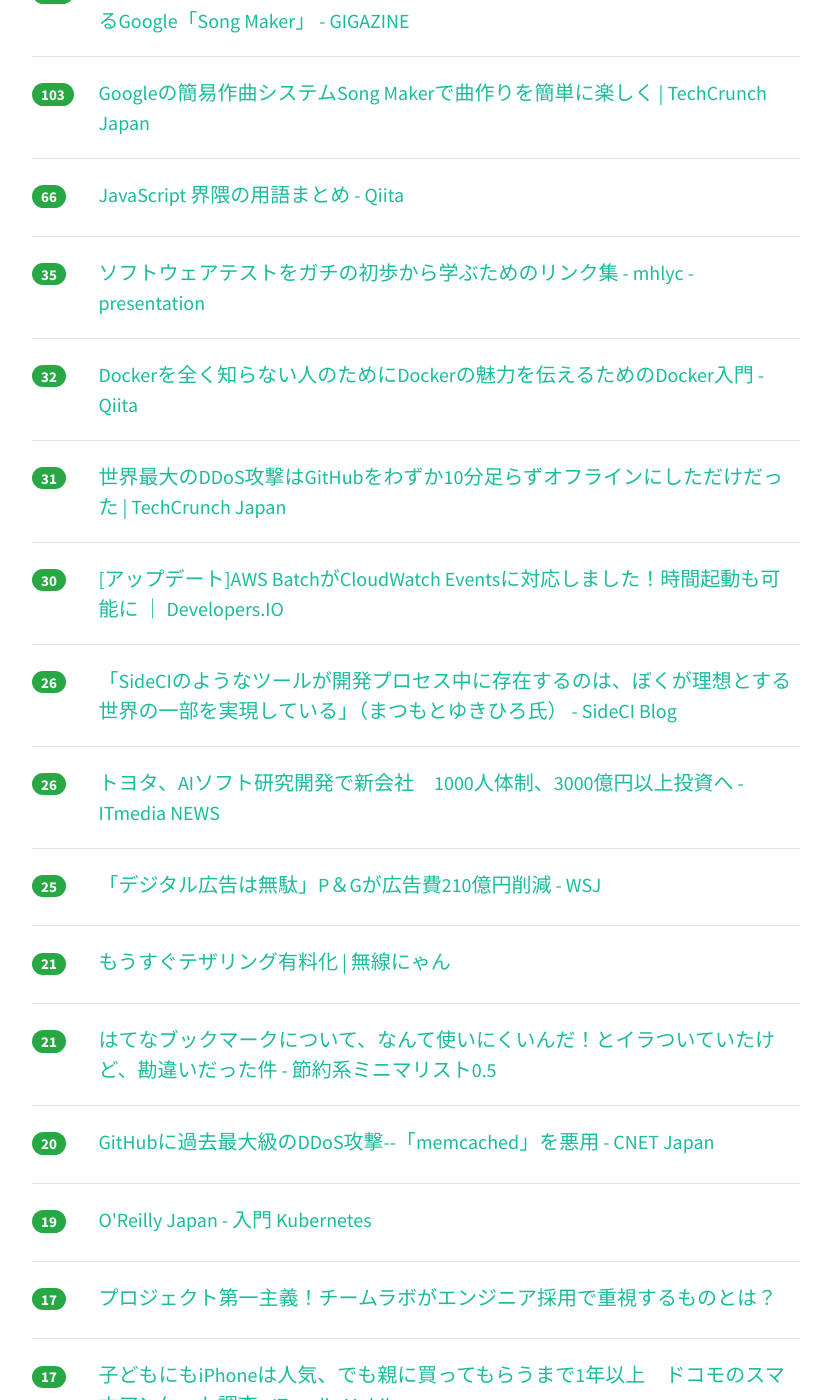
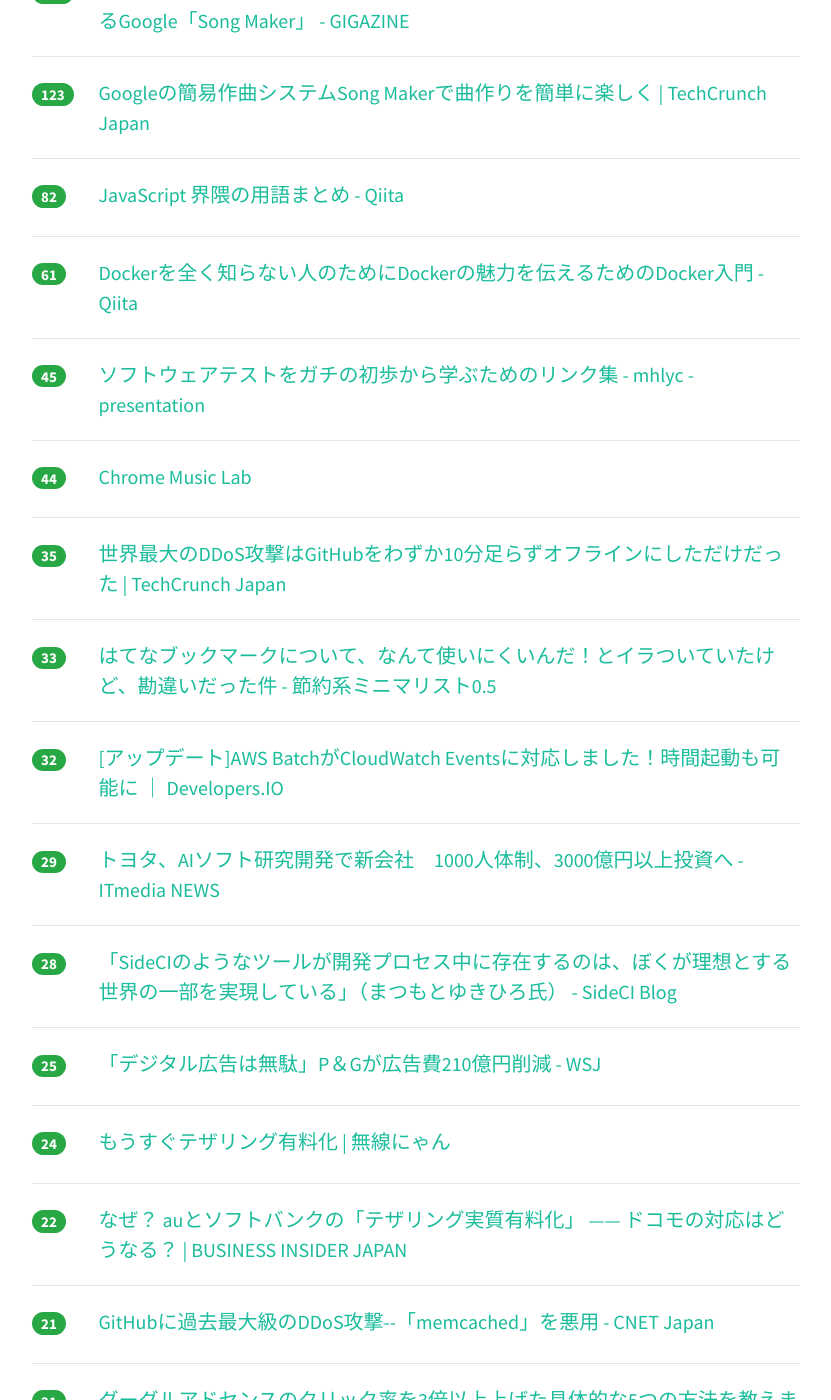
Before and after one commit to yatta47/hatena-matome-site, a Jekyll site: the page built from _posts/2018-03-03-hatena.md, in a window 1280 px wide and 1400 px high, scrolled down 419 px. Shown: the whole window, without its empty margins (224-1055 px from the left). Built offline with Jekyll 4.4.1, drawn with Linux system fonts in a browser that asks for light colours; nearby versions of some CDN libraries; some of the changed text lies outside the part shown.

Commit message:
Updated 2018-03-03

```diff
--- a/_posts/2018-03-03-hatena.md
+++ b/_posts/2018-03-03-hatena.md
@@ -1,54 +1,64 @@
 ---
 layout: post
 title:  "2018-03-03 はてぶIT"
-date:   2018-03-03 11:03:03
+date:   2018-03-03 12:03:19
 tags: [it-hotentry]
 ---
-23 件のデータあり
+28 件のデータあり
 
 <hr><div class="row">
-<div class="col-1"><span class="badge badge-pill badge-success h2">211</span></div>
+<div class="col-1"><span class="badge badge-pill badge-success h2">275</span></div>
 <div class="col-11"><a href='https://gigazine.net/news/20180302-chrome-music-lab-song-maker/' target='_blank'>インストール不要・誰でも無料で打ち込み音楽をブラウザ上で簡単に作曲できるGoogle「Song Maker」 - GIGAZINE</a></div>
 </div>
 <hr>
 <div class="row">
-<div class="col-1"><span class="badge badge-pill badge-success h2">103</span></div>
+<div class="col-1"><span class="badge badge-pill badge-success h2">123</span></div>
 <div class="col-11"><a href='http://jp.techcrunch.com/2018/03/02/2018-03-02-googles-song-maker-experiment-makes-making-songs-easy/' target='_blank'>Googleの簡易作曲システムSong Makerで曲作りを簡単に楽しく | TechCrunch Japan</a></div>
 </div>
 <hr>
 <div class="row">
-<div class="col-1"><span class="badge badge-pill badge-success h2">66</span></div>
+<div class="col-1"><span class="badge badge-pill badge-success h2">82</span></div>
 <div class="col-11"><a href='https://qiita.com/sinsengumi/items/e20342d13cbdd7ac2304' target='_blank'>JavaScript 界隈の用語まとめ - Qiita</a></div>
 </div>
 <hr>
 <div class="row">
-<div class="col-1"><span class="badge badge-pill badge-success h2">35</span></div>
+<div class="col-1"><span class="badge badge-pill badge-success h2">61</span></div>
+<div class="col-11"><a href='https://qiita.com/bremen/items/4604f530fe25786240db' target='_blank'>Dockerを全く知らない人のためにDockerの魅力を伝えるためのDocker入門 - Qiita</a></div>
+</div>
+<hr>
+<div class="row">
+<div class="col-1"><span class="badge badge-pill badge-success h2">45</span></div>
 <div class="col-11"><a href='http://mhlyc.hatenablog.com/entry/2017/05/26/074749' target='_blank'>ソフトウェアテストをガチの初歩から学ぶためのリンク集 - mhlyc -presentation</a></div>
 </div>
 <hr>
 <div class="row">
-<div class="col-1"><span class="badge badge-pill badge-success h2">32</span></div>
-<div class="col-11"><a href='https://qiita.com/bremen/items/4604f530fe25786240db' target='_blank'>Dockerを全く知らない人のためにDockerの魅力を伝えるためのDocker入門 - Qiita</a></div>
+<div class="col-1"><span class="badge badge-pill badge-success h2">44</span></div>
+<div class="col-11"><a href='https://musiclab.chromeexperiments.com/Experiments' target='_blank'>Chrome Music Lab</a></div>
 </div>
 <hr>
 <div class="row">
-<div class="col-1"><span class="badge badge-pill badge-success h2">31</span></div>
+<div class="col-1"><span class="badge badge-pill badge-success h2">35</span></div>
 <div class="col-11"><a href='http://jp.techcrunch.com/2018/03/02/2018-03-02-the-worlds-largest-ddos-attack-took-github-offline-for-less-than-tens-minutes/' target='_blank'>世界最大のDDoS攻撃はGitHubをわずか10分足らずオフラインにしただけだった | TechCrunch Japan</a></div>
 </div>
 <hr>
 <div class="row">
-<div class="col-1"><span class="badge badge-pill badge-success h2">30</span></div>
+<div class="col-1"><span class="badge badge-pill badge-success h2">33</span></div>
+<div class="col-11"><a href='http://www.rupannzasann.com/entry/2018/03/03/040000' target='_blank'>はてなブックマークについて、なんて使いにくいんだ！とイラついていたけど、勘違いだった件 - 節約系ミニマリスト0.5</a></div>
+</div>
+<hr>
+<div class="row">
+<div class="col-1"><span class="badge badge-pill badge-success h2">32</span></div>
 <div class="col-11"><a href='https://dev.classmethod.jp/cloud/aws/batch-cloudwatch-events/' target='_blank'>[アップデート]AWS BatchがCloudWatch Eventsに対応しました！時間起動も可能に ｜ Developers.IO</a></div>
 </div>
 <hr>
 <div class="row">
-<div class="col-1"><span class="badge badge-pill badge-success h2">26</span></div>
-<div class="col-11"><a href='http://blog-ja.sideci.com/entry/2018/03/02/120636' target='_blank'>「SideCIのようなツールが開発プロセス中に存在するのは、ぼくが理想とする世界の一部を実現している」（まつもとゆきひろ氏） - SideCI Blog</a></div>
+<div class="col-1"><span class="badge badge-pill badge-success h2">29</span></div>
+<div class="col-11"><a href='http://www.itmedia.co.jp/news/articles/1803/02/news094.html' target='_blank'>トヨタ、AIソフト研究開発で新会社　1000人体制、3000億円以上投資へ - ITmedia NEWS</a></div>
 </div>
 <hr>
 <div class="row">
-<div class="col-1"><span class="badge badge-pill badge-success h2">26</span></div>
-<div class="col-11"><a href='http://www.itmedia.co.jp/news/articles/1803/02/news094.html' target='_blank'>トヨタ、AIソフト研究開発で新会社　1000人体制、3000億円以上投資へ - ITmedia NEWS</a></div>
+<div class="col-1"><span class="badge badge-pill badge-success h2">28</span></div>
+<div class="col-11"><a href='http://blog-ja.sideci.com/entry/2018/03/02/120636' target='_blank'>「SideCIのようなツールが開発プロセス中に存在するのは、ぼくが理想とする世界の一部を実現している」（まつもとゆきひろ氏） - SideCI Blog</a></div>
 </div>
 <hr>
 <div class="row">
@@ -57,32 +67,42 @@ tags: [it-hotentry]
 </div>
 <hr>
 <div class="row">
-<div class="col-1"><span class="badge badge-pill badge-success h2">21</span></div>
+<div class="col-1"><span class="badge badge-pill badge-success h2">24</span></div>
 <div class="col-11"><a href='http://wnyan.jp/4327' target='_blank'>もうすぐテザリング有料化 | 無線にゃん</a></div>
 </div>
 <hr>
 <div class="row">
+<div class="col-1"><span class="badge badge-pill badge-success h2">22</span></div>
+<div class="col-11"><a href='https://www.businessinsider.jp/post-163168' target='_blank'>なぜ？ auとソフトバンクの「テザリング実質有料化」 —— ドコモの対応はどうなる？ | BUSINESS INSIDER JAPAN</a></div>
+</div>
+<hr>
+<div class="row">
 <div class="col-1"><span class="badge badge-pill badge-success h2">21</span></div>
-<div class="col-11"><a href='http://www.rupannzasann.com/entry/2018/03/03/040000' target='_blank'>はてなブックマークについて、なんて使いにくいんだ！とイラついていたけど、勘違いだった件 - 節約系ミニマリスト0.5</a></div>
+<div class="col-11"><a href='https://japan.cnet.com/article/35115501/' target='_blank'>GitHubに過去最大級のDDoS攻撃--「memcached」を悪用 - CNET Japan</a></div>
+</div>
+<hr>
+<div class="row">
+<div class="col-1"><span class="badge badge-pill badge-success h2">21</span></div>
+<div class="col-11"><a href='http://www.herawata.com/entry/2018/03/03/071337' target='_blank'>グーグルアドセンスのクリック率を3倍以上上げた具体的な5つの方法を教えます - 男子大学生のひとりよがりブログ</a></div>
 </div>
 <hr>
 <div class="row">
 <div class="col-1"><span class="badge badge-pill badge-success h2">20</span></div>
-<div class="col-11"><a href='https://japan.cnet.com/article/35115501/' target='_blank'>GitHubに過去最大級のDDoS攻撃--「memcached」を悪用 - CNET Japan</a></div>
+<div class="col-11"><a href='https://www.oreilly.co.jp/books/9784873118406/' target='_blank'>O'Reilly Japan - 入門 Kubernetes</a></div>
+</div>
+<hr>
+<div class="row">
+<div class="col-1"><span class="badge badge-pill badge-success h2">20</span></div>
+<div class="col-11"><a href='https://musiclab.chromeexperiments.com/Song-Maker/' target='_blank'>Chrome Music Lab - Song Maker</a></div>
 </div>
 <hr>
 <div class="row">
 <div class="col-1"><span class="badge badge-pill badge-success h2">19</span></div>
-<div class="col-11"><a href='https://www.oreilly.co.jp/books/9784873118406/' target='_blank'>O'Reilly Japan - 入門 Kubernetes</a></div>
-</div>
-<hr>
-<div class="row">
-<div class="col-1"><span class="badge badge-pill badge-success h2">17</span></div>
 <div class="col-11"><a href='https://career.levtech.jp/guide/pickup/column/101/' target='_blank'>プロジェクト第一主義！チームラボがエンジニア採用で重視するものとは？</a></div>
 </div>
 <hr>
 <div class="row">
-<div class="col-1"><span class="badge badge-pill badge-success h2">17</span></div>
+<div class="col-1"><span class="badge badge-pill badge-success h2">18</span></div>
 <div class="col-11"><a href='http://www.itmedia.co.jp/mobile/articles/1803/02/news118.html' target='_blank'>子どもにもiPhoneは人気、でも親に買ってもらうまで1年以上　ドコモのスマホアンケート調査 - ITmedia Mobile</a></div>
 </div>
 <hr>
@@ -93,17 +113,22 @@ tags: [it-hotentry]
 <hr>
 <div class="row">
 <div class="col-1"><span class="badge badge-pill badge-success h2">16</span></div>
-<div class="col-11"><a href='https://www.businessinsider.jp/post-163168' target='_blank'>なぜ？ auとソフトバンクの「テザリング実質有料化」 —— ドコモの対応はどうなる？ | BUSINESS INSIDER JAPAN</a></div>
+<div class="col-11"><a href='http://www.4gamer.net/games/999/G999902/20180302009/' target='_blank'>ドコモから発売の2画面スマートフォン「M Z-01K」をテスト。クセの強い端末が輝くのは“ながらプレイ”のとき？ - 4Gamer.net</a></div>
+</div>
+<hr>
+<div class="row">
+<div class="col-1"><span class="badge badge-pill badge-success h2">15</span></div>
+<div class="col-11"><a href='https://dev.classmethod.jp/client-side/language-client-side/try-swift-tokyo-2018-optimizing-swift-code-for-separation-of-concerns-and-simplicity/' target='_blank'>Swift版リーダブルコード「関心の分離と単純化のためのSwiftコードの最適化」 #tryswiftconf ｜ Developers.IO</a></div>
+</div>
+<hr>
+<div class="row">
+<div class="col-1"><span class="badge badge-pill badge-success h2">14</span></div>
+<div class="col-11"><a href='http://japanese.engadget.com/2018/03/02/kddi/' target='_blank'>「新しい時代のことに興味があった」KDDI田中社長へのラストインタビュー：週刊モバイル通信 石野純也 - Engadget 日本版</a></div>
 </div>
 <hr>
 <div class="row">
 <div class="col-1"><span class="badge badge-pill badge-success h2">13</span></div>
-<div class="col-11"><a href='http://japanese.engadget.com/2018/03/02/kddi/' target='_blank'>「新しい時代のことに興味があった」KDDI田中社長へのラストインタビュー：週刊モバイル通信 石野純也 - Engadget 日本版</a></div>
-</div>
-<hr>
-<div class="row">
-<div class="col-1"><span class="badge badge-pill badge-success h2">12</span></div>
-<div class="col-11"><a href='https://dev.classmethod.jp/client-side/language-client-side/try-swift-tokyo-2018-optimizing-swift-code-for-separation-of-concerns-and-simplicity/' target='_blank'>Swift版リーダブルコード「関心の分離と単純化のためのSwiftコードの最適化」 #tryswiftconf ｜ Developers.IO</a></div>
+<div class="col-11"><a href='https://note.mu/chinajapan/n/n05a9fdb12dae' target='_blank'>中国HTML5ゲームはなぜ巨大市場になったのか -微信小游戏前夜と微信小游戏後-｜Gaoqiao（ガオチャオ）｜note</a></div>
 </div>
 <hr>
 <div class="row">
@@ -112,7 +137,7 @@ tags: [it-hotentry]
 </div>
 <hr>
 <div class="row">
-<div class="col-1"><span class="badge badge-pill badge-success h2">9</span></div>
+<div class="col-1"><span class="badge badge-pill badge-success h2">10</span></div>
 <div class="col-11"><a href='http://twitter.com/twitterjp/status/969316382465601536' target='_blank'>Twitter Japanさんのツイート: "嫌がらせやスパム、まちがった情報などのTwitter上にある問題を「健全性指数」を向上させることで解決していきます。この健全性の測定方法を公募し、進歩過程</a></div>
 </div>
 <hr>
```
